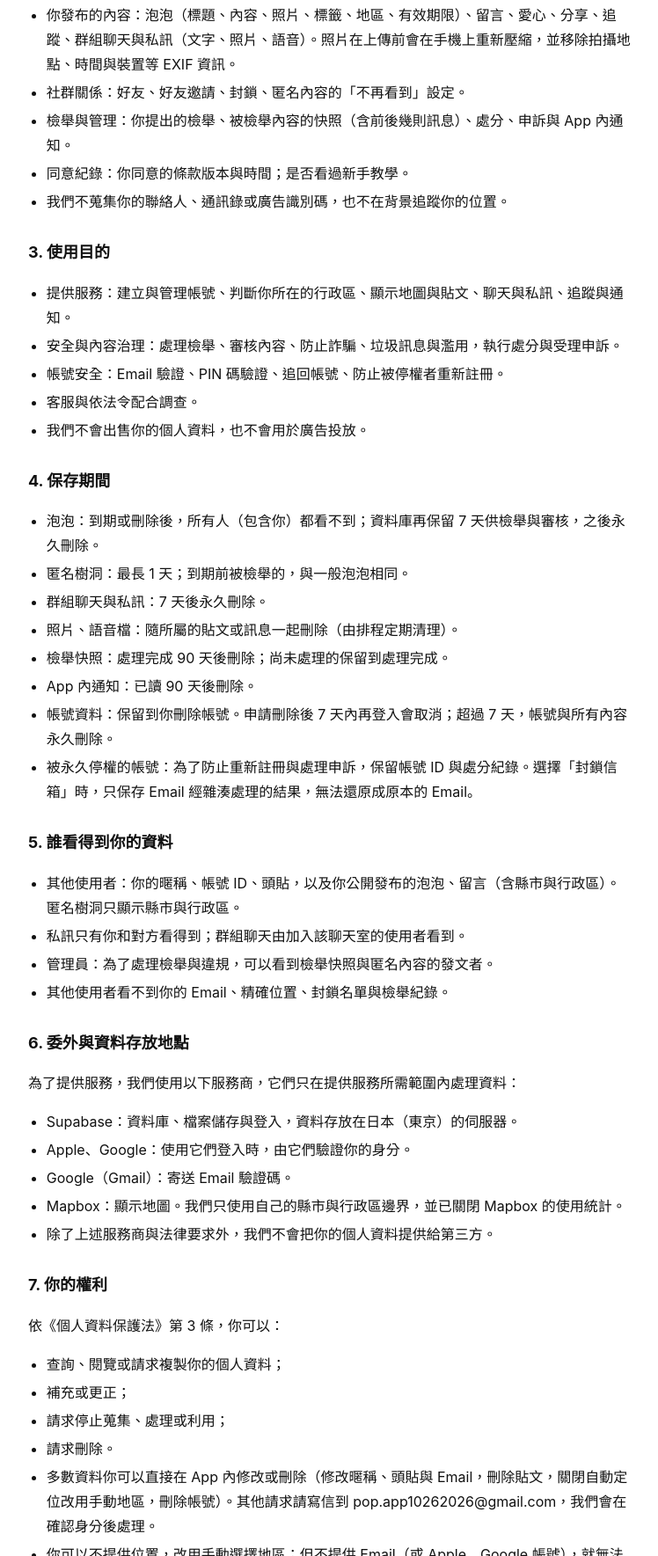
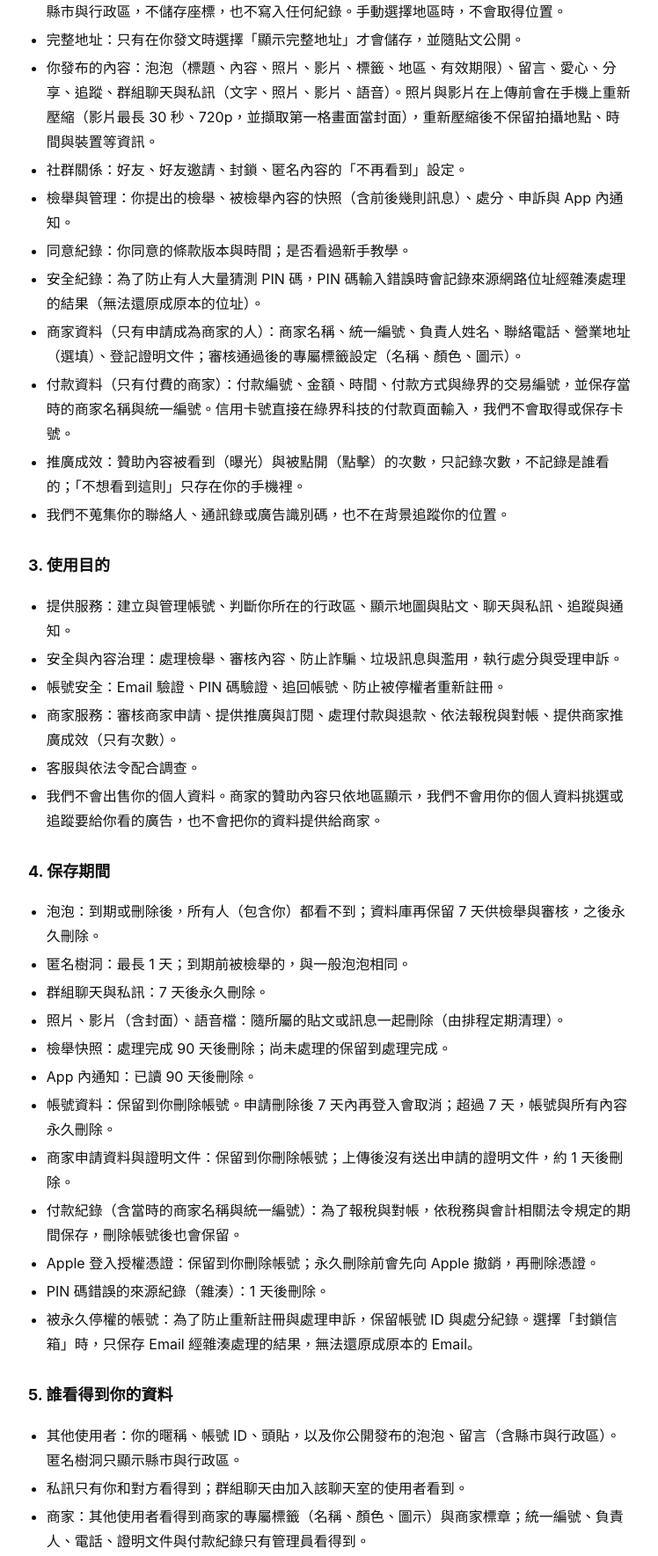
Before and after one commit to popapp10262026/pop-legal, a plain HTML site: page privacy.html in a window 1280 px wide. Shown: the part 638-2407 px from the top of the page at 88% size, without its empty margins (264-1012 px from the left). Drawn offline with Linux system fonts and the light colour scheme.

Commit message:
Add files via upload

```diff
--- a/privacy.html
+++ b/privacy.html
@@ -31,7 +31,7 @@ a { color: inherit; }
 <main>
 <nav><a href="terms.html">服務條款</a><a href="privacy.html" aria-current="page">隱私權政策</a><a href="community.html">社群規範</a></nav>
 <h1>隱私權政策</h1>
-<p class="updated">最後更新：2026 年 11 月 1 日</p>
+<p class="updated">最後更新：2026 年 11 月 4 日</p>
 <p>本政策說明 pop 蒐集哪些個人資料、為什麼蒐集、保存多久，以及你有哪些權利。我們依中華民國《個人資料保護法》處理你的個人資料。位置資料是最敏感的資料，我們只蒐集提供服務所需的最少資料。</p>
 <h2>1. 我們是誰</h2>
 <p>pop 由 pop 團隊（以下稱「我們」）營運。聯絡信箱：pop.app10262026@gmail.com。</p>
@@ -40,12 +40,17 @@ a { color: inherit; }
 
 <ul>
 <li>帳號資料：Email；使用 Apple 或 Google 登入時，對方提供的帳號識別碼與 Email；暱稱、帳號 ID、頭貼。PIN 碼只保存經過雜湊處理的結果，無法還原成原本的數字。</li>
+<li>Apple 登入授權：使用 Apple 登入時，我們向 Apple 換取並保存一組授權憑證，只用於你刪除帳號時向 Apple 撤銷「pop 使用你的 Apple ID」的授權。</li>
 <li>位置：開啟自動定位時，App 在使用期間（不在背景）約每 15 分鐘取得一次約 100 公尺精確度的位置，四捨五入到約 10 公尺後送到伺服器判斷你所在的行政區。伺服器只保留判斷出來的縣市與行政區，不儲存座標，也不寫入任何紀錄。手動選擇地區時，不會取得位置。</li>
 <li>完整地址：只有在你發文時選擇「顯示完整地址」才會儲存，並隨貼文公開。</li>
-<li>你發布的內容：泡泡（標題、內容、照片、標籤、地區、有效期限）、留言、愛心、分享、追蹤、群組聊天與私訊（文字、照片、語音）。照片在上傳前會在手機上重新壓縮，並移除拍攝地點、時間與裝置等 EXIF 資訊。</li>
+<li>你發布的內容：泡泡（標題、內容、照片、影片、標籤、地區、有效期限）、留言、愛心、分享、追蹤、群組聊天與私訊（文字、照片、影片、語音）。照片與影片在上傳前會在手機上重新壓縮（影片最長 30 秒、720p，並擷取第一格畫面當封面），重新壓縮後不保留拍攝地點、時間與裝置等資訊。</li>
 <li>社群關係：好友、好友邀請、封鎖、匿名內容的「不再看到」設定。</li>
 <li>檢舉與管理：你提出的檢舉、被檢舉內容的快照（含前後幾則訊息）、處分、申訴與 App 內通知。</li>
 <li>同意紀錄：你同意的條款版本與時間；是否看過新手教學。</li>
+<li>安全紀錄：為了防止有人大量猜測 PIN 碼，PIN 碼輸入錯誤時會記錄來源網路位址經雜湊處理的結果（無法還原成原本的位址）。</li>
+<li>商家資料（只有申請成為商家的人）：商家名稱、統一編號、負責人姓名、聯絡電話、營業地址（選填）、登記證明文件；審核通過後的專屬標籤設定（名稱、顏色、圖示）。</li>
+<li>付款資料（只有付費的商家）：付款編號、金額、時間、付款方式與綠界的交易編號，並保存當時的商家名稱與統一編號。信用卡號直接在綠界科技的付款頁面輸入，我們不會取得或保存卡號。</li>
+<li>推廣成效：贊助內容被看到（曝光）與被點開（點擊）的次數，只記錄次數，不記錄是誰看的；「不想看到這則」只存在你的手機裡。</li>
 <li>我們不蒐集你的聯絡人、通訊錄或廣告識別碼，也不在背景追蹤你的位置。</li>
 </ul>
 <h2>3. 使用目的</h2>
@@ -54,8 +59,9 @@ a { color: inherit; }
 <li>提供服務：建立與管理帳號、判斷你所在的行政區、顯示地圖與貼文、聊天與私訊、追蹤與通知。</li>
 <li>安全與內容治理：處理檢舉、審核內容、防止詐騙、垃圾訊息與濫用，執行處分與受理申訴。</li>
 <li>帳號安全：Email 驗證、PIN 碼驗證、追回帳號、防止被停權者重新註冊。</li>
+<li>商家服務：審核商家申請、提供推廣與訂閱、處理付款與退款、依法報稅與對帳、提供商家推廣成效（只有次數）。</li>
 <li>客服與依法令配合調查。</li>
-<li>我們不會出售你的個人資料，也不會用於廣告投放。</li>
+<li>我們不會出售你的個人資料。商家的贊助內容只依地區顯示，我們不會用你的個人資料挑選或追蹤要給你看的廣告，也不會把你的資料提供給商家。</li>
 </ul>
 <h2>4. 保存期間</h2>
 
@@ -63,10 +69,14 @@ a { color: inherit; }
 <li>泡泡：到期或刪除後，所有人（包含你）都看不到；資料庫再保留 7 天供檢舉與審核，之後永久刪除。</li>
 <li>匿名樹洞：最長 1 天；到期前被檢舉的，與一般泡泡相同。</li>
 <li>群組聊天與私訊：7 天後永久刪除。</li>
-<li>照片、語音檔：隨所屬的貼文或訊息一起刪除（由排程定期清理）。</li>
+<li>照片、影片（含封面）、語音檔：隨所屬的貼文或訊息一起刪除（由排程定期清理）。</li>
 <li>檢舉快照：處理完成 90 天後刪除；尚未處理的保留到處理完成。</li>
 <li>App 內通知：已讀 90 天後刪除。</li>
 <li>帳號資料：保留到你刪除帳號。申請刪除後 7 天內再登入會取消；超過 7 天，帳號與所有內容永久刪除。</li>
+<li>商家申請資料與證明文件：保留到你刪除帳號；上傳後沒有送出申請的證明文件，約 1 天後刪除。</li>
+<li>付款紀錄（含當時的商家名稱與統一編號）：為了報稅與對帳，依稅務與會計相關法令規定的期間保存，刪除帳號後也會保留。</li>
+<li>Apple 登入授權憑證：保留到你刪除帳號；永久刪除前會先向 Apple 撤銷，再刪除憑證。</li>
+<li>PIN 碼錯誤的來源紀錄（雜湊）：1 天後刪除。</li>
 <li>被永久停權的帳號：為了防止重新註冊與處理申訴，保留帳號 ID 與處分紀錄。選擇「封鎖信箱」時，只保存 Email 經雜湊處理的結果，無法還原成原本的 Email。</li>
 </ul>
 <h2>5. 誰看得到你的資料</h2>
@@ -74,6 +84,7 @@ a { color: inherit; }
 <ul>
 <li>其他使用者：你的暱稱、帳號 ID、頭貼，以及你公開發布的泡泡、留言（含縣市與行政區）。匿名樹洞只顯示縣市與行政區。</li>
 <li>私訊只有你和對方看得到；群組聊天由加入該聊天室的使用者看到。</li>
+<li>商家：其他使用者看得到商家的專屬標籤（名稱、顏色、圖示）與商家標章；統一編號、負責人、電話、證明文件與付款紀錄只有管理員看得到。</li>
 <li>管理員：為了處理檢舉與違規，可以看到檢舉快照與匿名內容的發文者。</li>
 <li>其他使用者看不到你的 Email、精確位置、封鎖名單與檢舉紀錄。</li>
 </ul>
@@ -81,9 +92,11 @@ a { color: inherit; }
 <p>為了提供服務，我們使用以下服務商，它們只在提供服務所需範圍內處理資料：</p>
 <ul>
 <li>Supabase：資料庫、檔案儲存與登入，資料存放在日本（東京）的伺服器。</li>
-<li>Apple、Google：使用它們登入時，由它們驗證你的身分。</li>
+<li>Apple、Google：使用它們登入時，由它們驗證你的身分；刪除帳號時，我們會向 Apple 撤銷授權。</li>
 <li>Google（Gmail）：寄送 Email 驗證碼。</li>
 <li>Mapbox：顯示地圖。我們只使用自己的縣市與行政區邊界，並已關閉 Mapbox 的使用統計。</li>
+<li>綠界科技（ECPay）：處理商家的信用卡付款與定期扣款；卡號由綠界處理，我們不會取得。</li>
+<li>Cloudflare：提供商家後台網站。</li>
 <li>除了上述服務商與法律要求外，我們不會把你的個人資料提供給第三方。</li>
 </ul>
 <h2>7. 你的權利</h2>
@@ -108,7 +121,7 @@ a { color: inherit; }
 <h2>11. 聯絡我們</h2>
 <p>對本政策或你的個人資料有任何問題，請寫信到 pop.app10262026@gmail.com。</p>
 
-<footer>最後更新：2026 年 11 月 1 日（版本 2026-11-01）・聯絡我們：<a href="mailto:pop.app10262026@gmail.com">pop.app10262026@gmail.com</a></footer>
+<footer>最後更新：2026 年 11 月 4 日（版本 2026-11-04）・聯絡我們：<a href="mailto:pop.app10262026@gmail.com">pop.app10262026@gmail.com</a></footer>
 </main>
 </body>
 </html>
```
